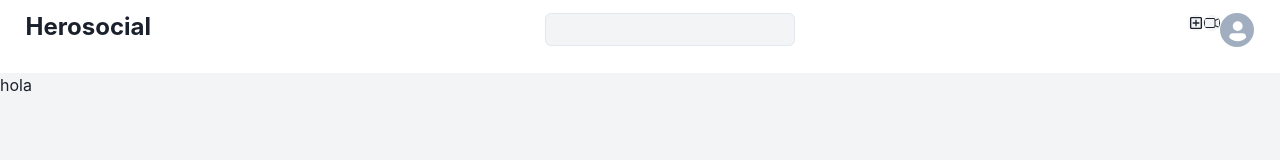
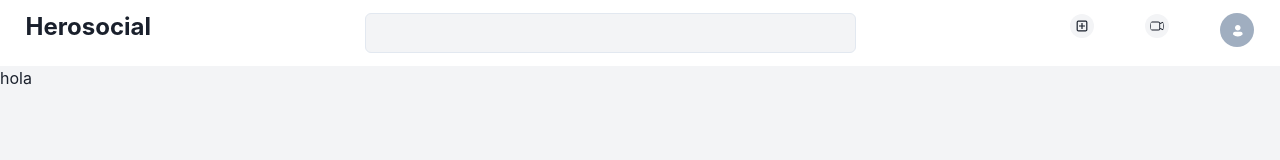
Before and after one commit to akareagwom/social, a Next.js app: page / in a window 1280 px wide. Shown: the top 160 px of the page. Built offline with nearby package versions, Linux system fonts and the light colour scheme.

Commit message:
navigation finish

```diff
--- a/src/components/ui/navbar.tsx
+++ b/src/components/ui/navbar.tsx
@@ -24,23 +24,36 @@ const Navbar: FC<NavbarProps> = () => {
                     Herosocial
                 </Heading>
             </Box>
-            <Box>
+            <Box
+            w="40%"
+            // h="-20%"
+            // py="10%"
+
+            >
                 <Search/>
             </Box>
             <Box
+            w="15%"
+            alignItems="baseline"
             display="flex"
             justifyContent="space-between">
                 <Box>
                     <Icon as={MdOutlineAddBox}
                     borderRadius="50%"
                     bg="#F3F4F6"
-                    alignItems="center"/>
+                    w="24px"
+                    h="24px"
+                    alignItems="center"
+                    p="20%"/>
                 </Box>
                 <Box>
                     <Icon as={BsCameraVideo}
                     borderRadius="50%"
                     bg="#F3F4F6"
-                    alignItems="center"/>
+                    w="24px"
+                    h="24px"
+                    alignItems="center"
+                    p="20%"/>
                 </Box>
 
                 <Avatar
--- a/src/components/ui/search.tsx
+++ b/src/components/ui/search.tsx
@@ -10,10 +10,10 @@ const Search: FC<SearchProps> = () => {
     return (
         <>
         <Input
+        // variant={"unstyled"}
         type='text'
-        w="100%"
-        h="70%"
-        p="5%"
+        // p="5%"
+        fontSize="12px"
         bg="#F3F4F6"
         />
         {/* <Icon
```
